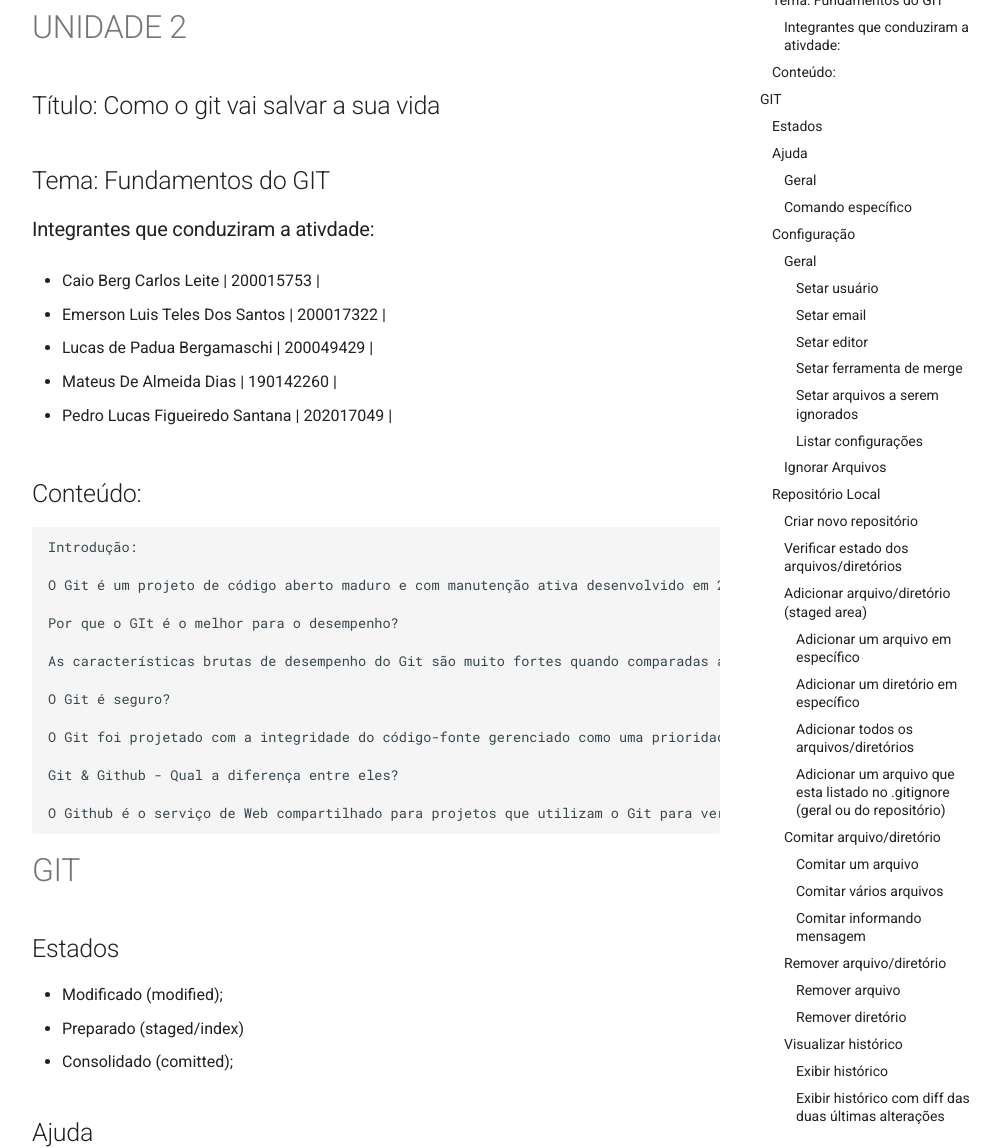
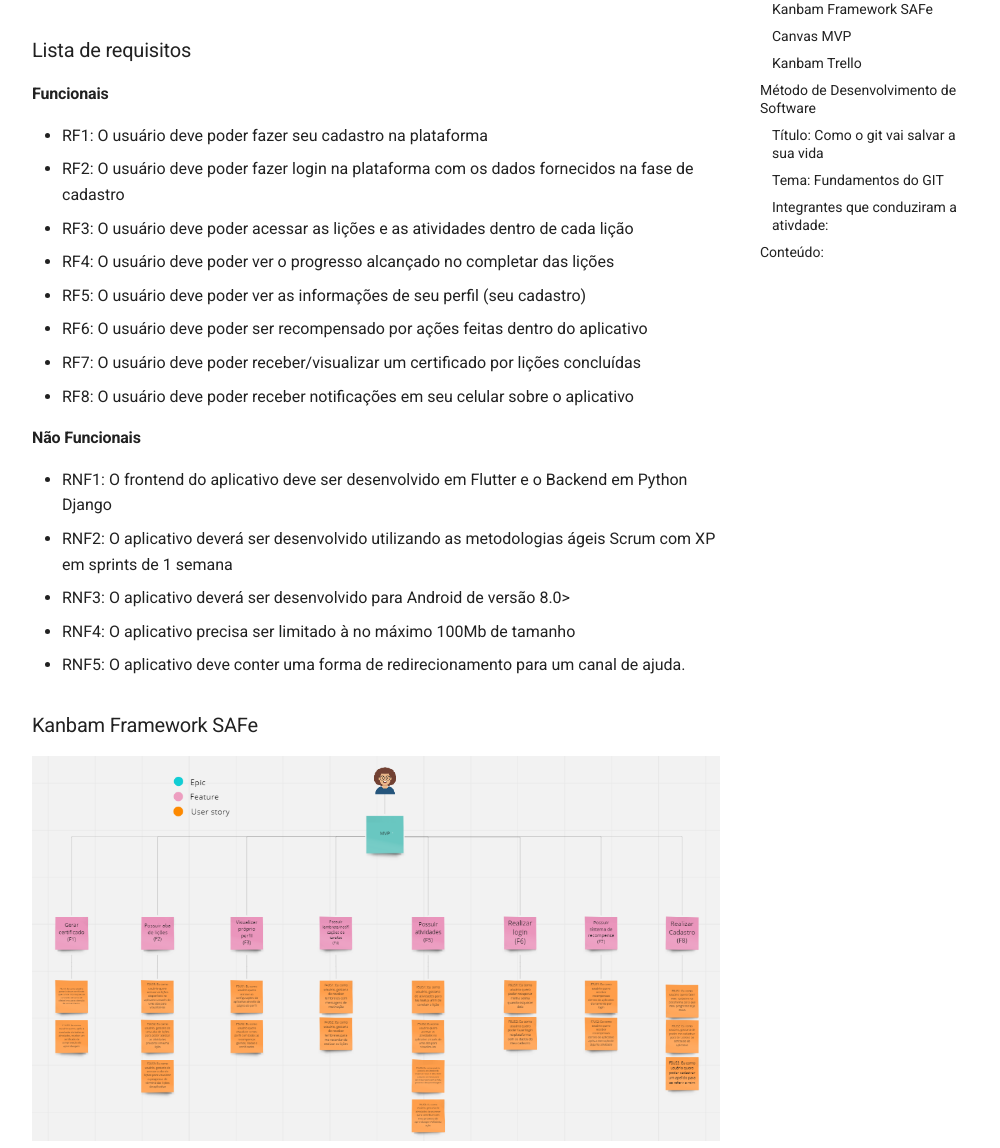
Before and after one commit to mdsreq-fga-unb/2022.1-Paula-Instrutora-Virtual, an MkDocs documentation site: the page built from docs/apresentacoes/unidade_2.md, in a window 1280 px wide and 1400 px high, scrolled down 344 px, cut to the strip 252-1400 px from the top of the window. Shown: the whole strip, without its empty margins (264-1264 px from the left). Built offline with MkDocs 1.6.1 and Material for MkDocs 9.7.7, drawn with Linux system fonts in a browser that asks for light colours; some of the changed text lies outside the part shown.

```diff
--- a/docs/apresentacoes/unidade_2.md
+++ b/docs/apresentacoes/unidade_2.md
@@ -1,25 +1,53 @@
+# UNIDADE 2
+
 ## Requisitos
+
+### Vídeo de apresentação da Unidade 2
 
 <iframe width="560" height="315" src="https://www.youtube.com/embed/_CSYlLFAuyw" title="YouTube video player" frameborder="0" allow="accelerometer; autoplay; clipboard-write; encrypted-media; gyroscope; picture-in-picture" allowfullscreen></iframe>
 
+### Lista de requisitos
+
+#### Funcionais
+- RF1: O usuário deve poder fazer seu cadastro na plataforma
+- RF2: O usuário deve poder fazer login na plataforma com os dados fornecidos na fase de cadastro
+- RF3: O usuário deve poder acessar as lições e as atividades dentro de cada lição
+- RF4: O usuário deve poder ver o progresso alcançado no completar das lições
+- RF5: O usuário deve poder ver as informações de seu perfil (seu cadastro)
+- RF6: O usuário deve poder ser recompensado por ações feitas dentro do aplicativo
+- RF7: O usuário deve poder receber/visualizar um certificado por lições concluídas
+- RF8: O usuário deve poder receber notificações em seu celular sobre o aplicativo
+
+
+#### Não Funcionais
+- RNF1: O frontend do aplicativo deve ser desenvolvido em Flutter e o Backend em Python Django
+- RNF2: O aplicativo deverá ser desenvolvido utilizando as metodologias ágeis Scrum com XP em sprints de 1 semana
+- RNF3: O aplicativo deverá ser desenvolvido para Android de versão 8.0>
+- RNF4: O aplicativo precisa ser limitado à no máximo 100Mb de tamanho
+- RNF5: O aplicativo deve conter uma forma de redirecionamento para um canal de ajuda.
+
+
+### Kanbam Framework SAFe
+<img src="../../assets/framework_safe.png">
+
+### Canvas MVP
+<img src="../../assets/canvas_mvp.png">
+
+### Kanbam Trello
+<img src="../../assets/kambam_trello.png">
+
 ## Método de Desenvolvimento de Software
 
-# UNIDADE 2
 
-## Título: Como o git vai salvar a sua vida
-
-## Tema: Fundamentos do GIT
+### Título: Como o git vai salvar a sua vida
+### Tema: Fundamentos do GIT
 
 ### Integrantes que conduziram a ativdade:
 
 - Caio Berg Carlos Leite | 200015753 |
-
 - Emerson Luis Teles Dos Santos | 200017322 |
-
 - Lucas de Padua Bergamaschi | 200049429 |
-
 - Mateus De Almeida Dias | 190142260 |
-
 - Pedro Lucas Figueiredo Santana | 202017049 |
 
 ## Conteúdo:
@@ -493,3 +518,4 @@ Seguir os mesmos passos acima, porém marcar os commtis que devem ser juntados c
 | 20/07/2022 | 1.0.0  | Cria documento das apresentações de Unidade 2 e adiciona video de Requisitos | Cristian Furtado |
 | 20/07/2022 | 1.0.1 | Adiciona dojo de git | Equipe de MDS
 | 21/07/2022 | 1.0.2 | Adiciona links dos requisitos e kanbam | Cristian Furtado
+| 03/07/2022 | 1.1 | Adiciona imagem ao invés dos links | Cristian Furtado
```
Also changed, not shown: other parts of docs/apresentacoes/unidade_2.md (+0 -3 lines), docs/index.md (+14 -1 lines), docs/reunioes.md (+4 -2 lines), docs/visaoProdutoProjeto.md (+10 -2 lines), docs/assets/canvas_mvp.png (added), docs/assets/ciclo_desenvolvimento.png (added), docs/assets/framework_safe.png (added), docs/assets/kambam_trello.png (added).
